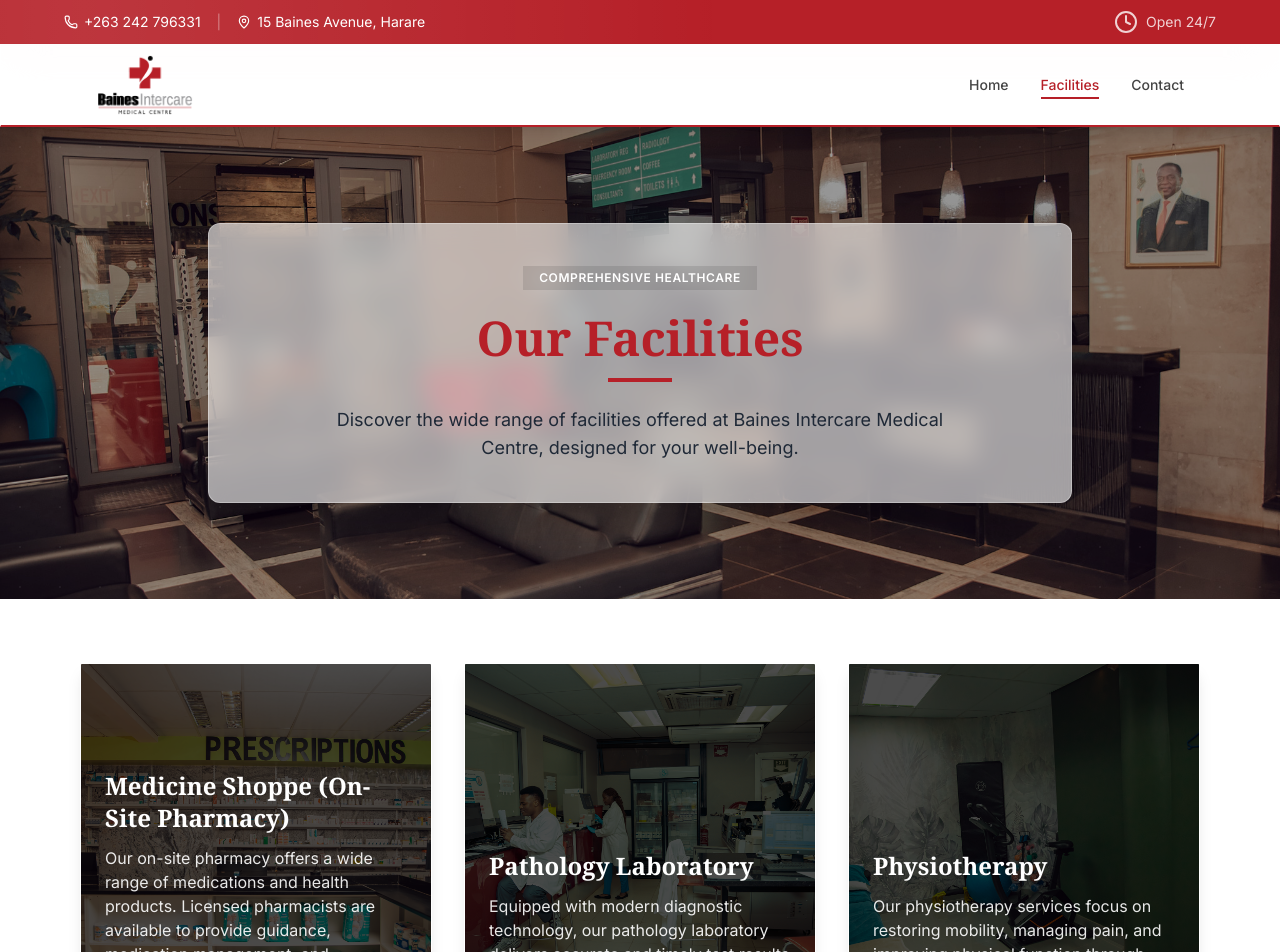
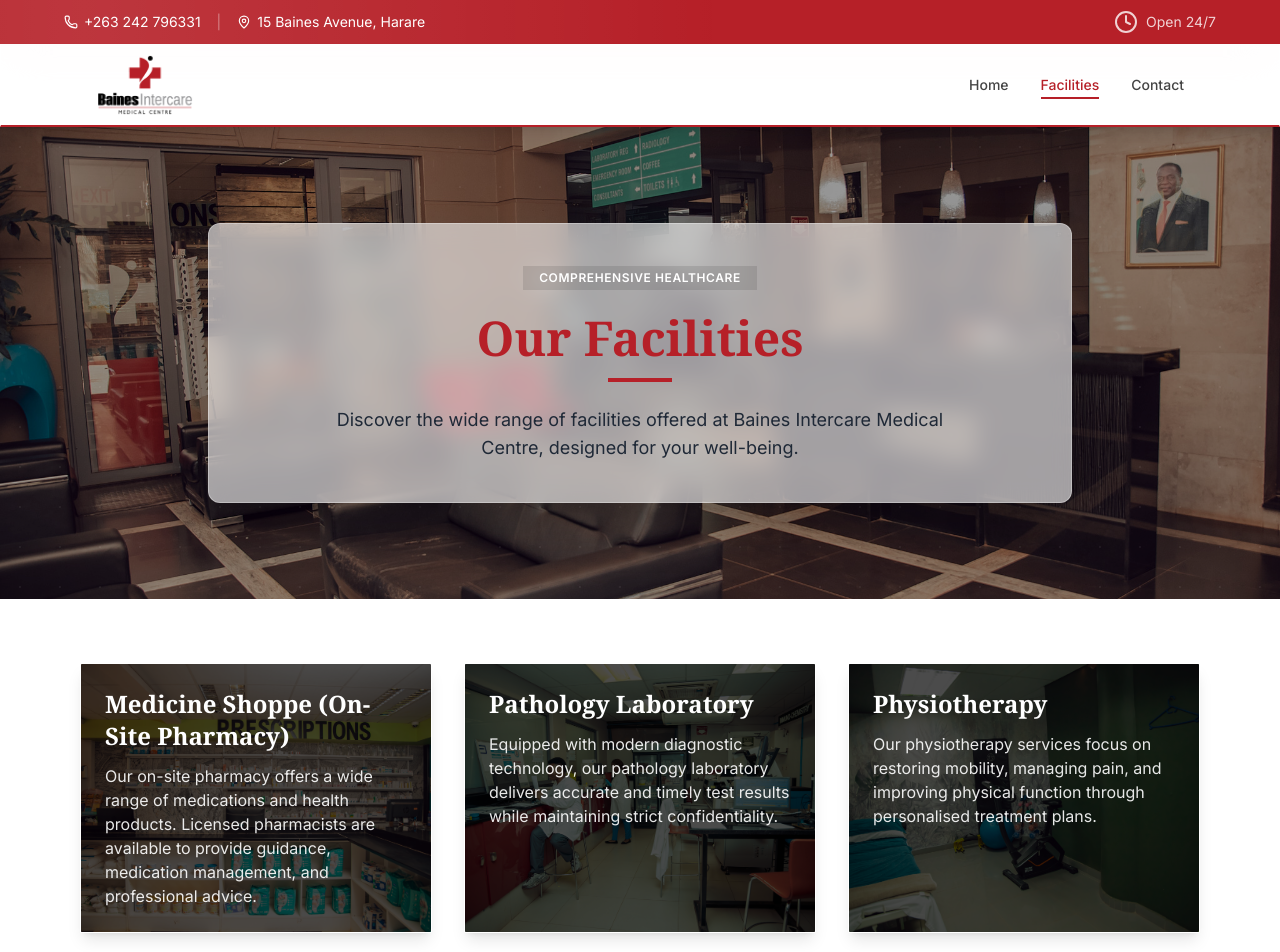
Before and after one commit to paskachi/baines-intercare-web, a React (Vite) app: page /facilities in a window 1280 px wide. Shown: the top 952 px of the page. Built offline with nearby package versions, Linux system fonts and the light colour scheme.

Commit message:
updated home services page
updated home services page

```diff
--- a/src/pages/HomePage.tsx
+++ b/src/pages/HomePage.tsx
@@ -1,6 +1,6 @@
 import React from 'react';
 import { Link } from 'react-router-dom';
-import { ArrowRight, Activity, Beaker, Heart, Stethoscope, Pill, Sparkles, HeartPulse } from 'lucide-react';
+import { ArrowRight, Activity, Beaker, Heart, Stethoscope, Pill, Sparkles, HeartPulse, PersonStanding, HandPlatter, Coffee } from 'lucide-react';
 import { motion, useScroll } from 'framer-motion';
 export function HomePage() {
   useScroll();
@@ -317,7 +317,7 @@
               </span>
             </motion.div>
             <h2 className="text-3xl sm:text-4xl font-serif font-bold text-[#010101] mb-4">
-              Our <span className="text-[#B62028]">Services</span>
+              Our <span className="text-[#B62028]">Facilities</span>
             </h2>
             <div className="w-16 h-1 bg-[#B62028] mx-auto mb-4"></div>
             <p className="text-[#666] max-w-2xl mx-auto">
@@ -331,6 +331,9 @@
             <ServiceCard icon={<Activity className="w-6 h-6" />} title="Physiotherapy" description="Helping patients regain mobility and improve their quality of life with personalized plans." delay={0.2} />
             <ServiceCard icon={<Stethoscope className="w-6 h-6" />} title="GP Clinic" description="Primary healthcare services for individuals and families, diagnosing and treating various conditions." delay={0.3} />
             <ServiceCard icon={<Heart className="w-6 h-6" />} title="Wellness Clinic" description="Promoting holistic health through nutritional counselling, mental health support, and coaching." delay={0.4} />
+            <ServiceCard icon={<PersonStanding className="w-6 h-6" />} title="Paediatric Department" description='At Baines Intercare, we prioritize children’s health through our Paediatric Department.' delay={0.5} />
+            <ServiceCard icon={<HandPlatter className="w-6 h-6" />} title="VIP Lounge" description='Experience comfort and exclusivity in the VIP Lounge at Baines Intercare.' delay={0.5} />
+            <ServiceCard icon={<Coffee className="w-6 h-6" />} title="Coffee Shop" description='Visit our in-house Coffee Shop for a delightful selection of beverages and snacks.' delay={0.5} />
 
             {/* action card  */}
             <motion.div initial={{
@@ -386,8 +389,8 @@
           </div>
 
           <div className="mt-12 text-center">
-            <Link to="/services" className="inline-flex items-center text-[#B62028] font-bold hover:text-[#8a181e] transition-colors group border-b-2 border-[#B62028]/30 hover:border-[#B62028] pb-1">
-              View all services
+            <Link to="/facilities" className="inline-flex items-center text-[#B62028] font-bold hover:text-[#8a181e] transition-colors group border-b-2 border-[#B62028]/30 hover:border-[#B62028] pb-1">
+              View all Facilities
               <motion.span className="inline-block ml-2" animate={{
               x: [0, 5, 0]
             }} transition={{
--- a/src/pages/ServicesPage.tsx
+++ b/src/pages/ServicesPage.tsx
@@ -143,9 +143,6 @@
   );
 }
 
-/* ---------------------------------- */
-/* Service Card Component             */
-/* ---------------------------------- */
 
 interface ServiceGridItemProps {
   title: string;
@@ -161,21 +158,21 @@
       whileInView={{ opacity: 1, y: 0 }}
       viewport={{ once: true }}
       transition={{ duration: 0.5, delay }}
-      className="relative aspect-video sm:aspect-square rounded-[2px] overflow-hidden shadow-lg border border-white/20"
+      className="relative rounded-[2px] overflow-hidden shadow-lg border border-white/20 flex flex-col"
     >
       {/* Background Image */}
       <div
-        className="absolute inset-0 bg-cover bg-center"
+        className="absolute inset-0 bg-cover bg-center z-0"
         style={{ backgroundImage: `url(${image})` }}
       />
 
       {/* Dark Overlay */}
-      <div className="absolute inset-0 bg-black/70 transition duration-300 hover:bg-black/60" />
+      <div className="absolute inset-0 bg-black/70 transition duration-300 hover:bg-black/60 z-10" />
 
       {/* Content */}
-      <div className="relative p-6 flex flex-col justify-end h-full text-white">
+      <div className="relative z-20 p-6 flex flex-col flex-1 text-white">
         <h3 className="font-serif text-xl sm:text-2xl font-bold mb-3">{title}</h3>
-        <p className="text-sm sm:text-base leading-relaxed text-white/90">{description}</p>
+        <p className="text-sm sm:text-base leading-relaxed text-white/90 flex-1">{description}</p>
       </div>
     </motion.article>
   );
```
